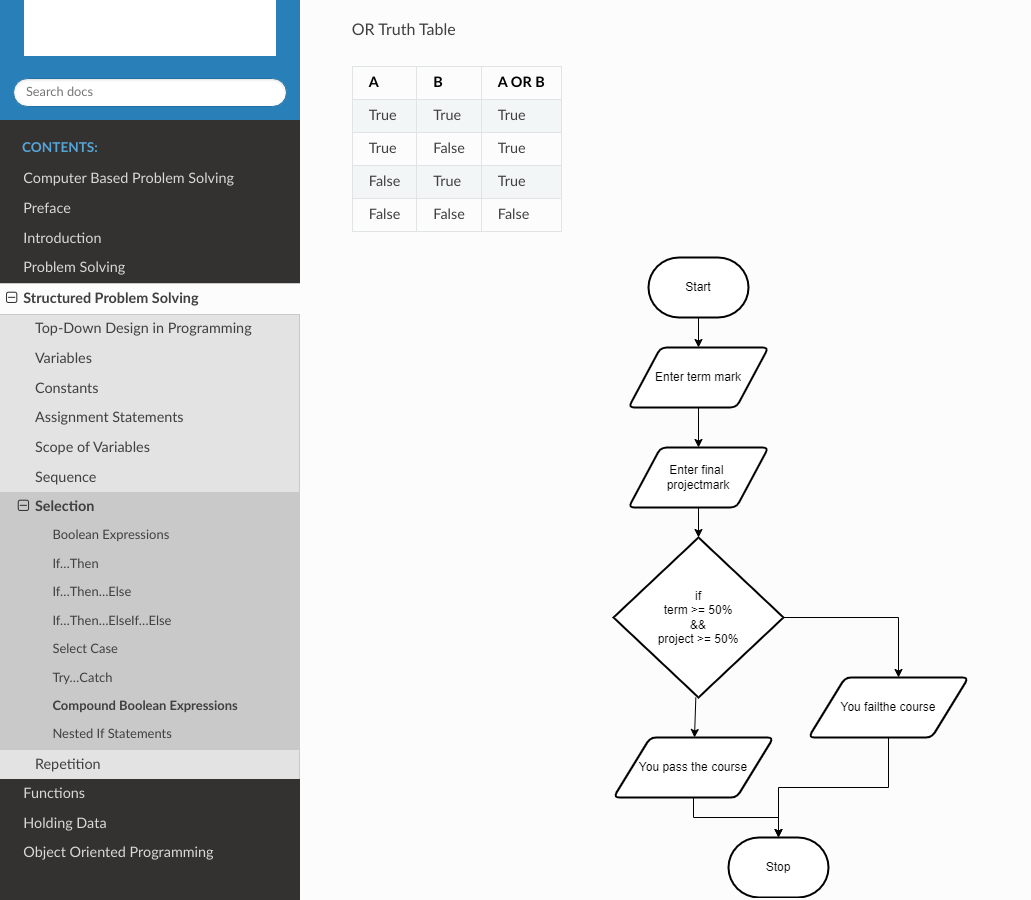
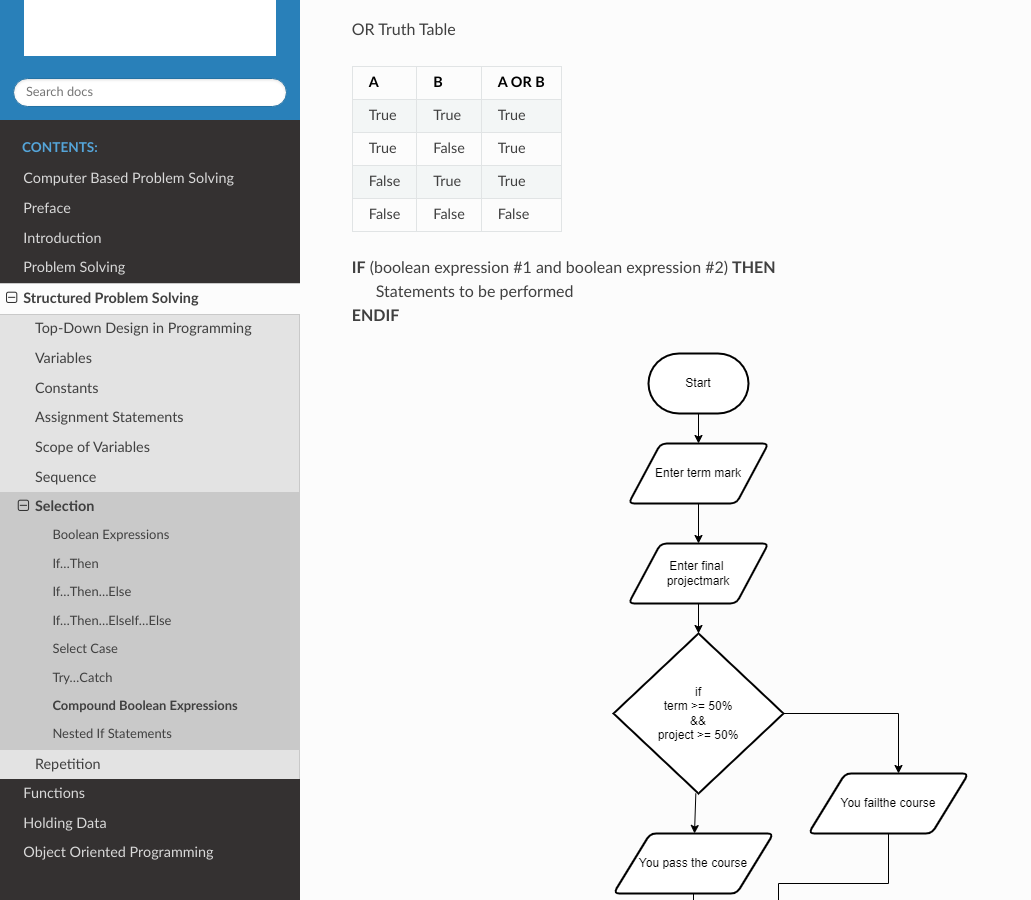
Before and after one commit to Mr-Coxall/Computer-Based-Problem-Solving, a Sphinx documentation site: the page built from docs/structured-problem-solving/compound-boolean-expressions.rst, in a window 1280 px wide and 900 px high, scrolled down 548 px. Shown: the whole window, without its empty margins (0-1031 px from the left). Built offline with Sphinx 7.4.7 and the Read the Docs theme 2.0.0, drawn with Linux system fonts in a browser that asks for light colours; pages that are not in the unit, such as notebooks, are missing from menus.

Commit message:
with pseudo-code

```diff
--- a/docs/structured-problem-solving/compound-boolean-expressions.rst
+++ b/docs/structured-problem-solving/compound-boolean-expressions.rst
@@ -32,6 +32,10 @@ OR Truth Table
 +-------+-------+---------+
 | False | False |  False  |
 +-------+-------+---------+
+
+| **IF** (boolean expression #1 and boolean expression #2) **THEN**
+|    Statements to be performed
+| **ENDIF**
 
 .. image:: ./images/compound-boolean.png
    :alt: Flowchart Compund Boolean Expression
```
